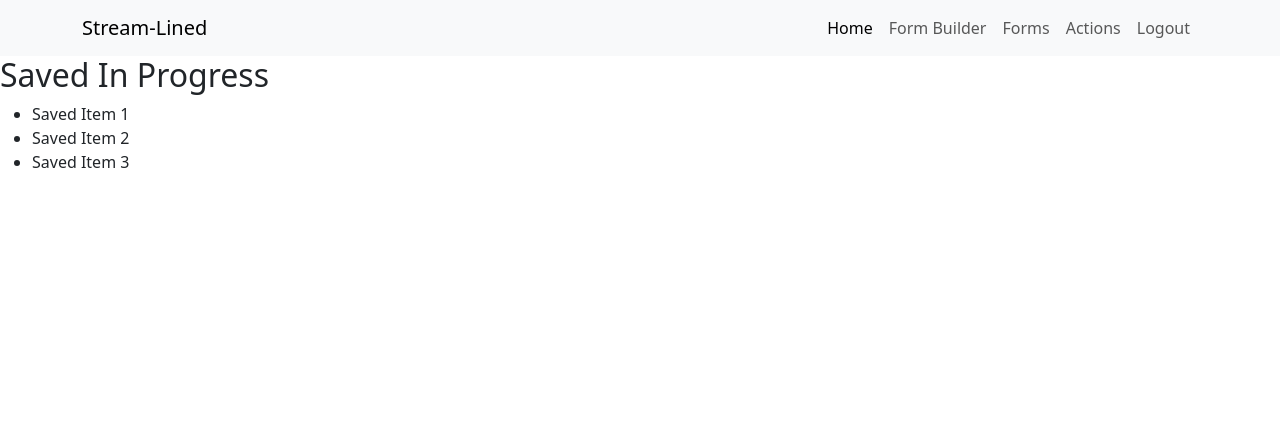
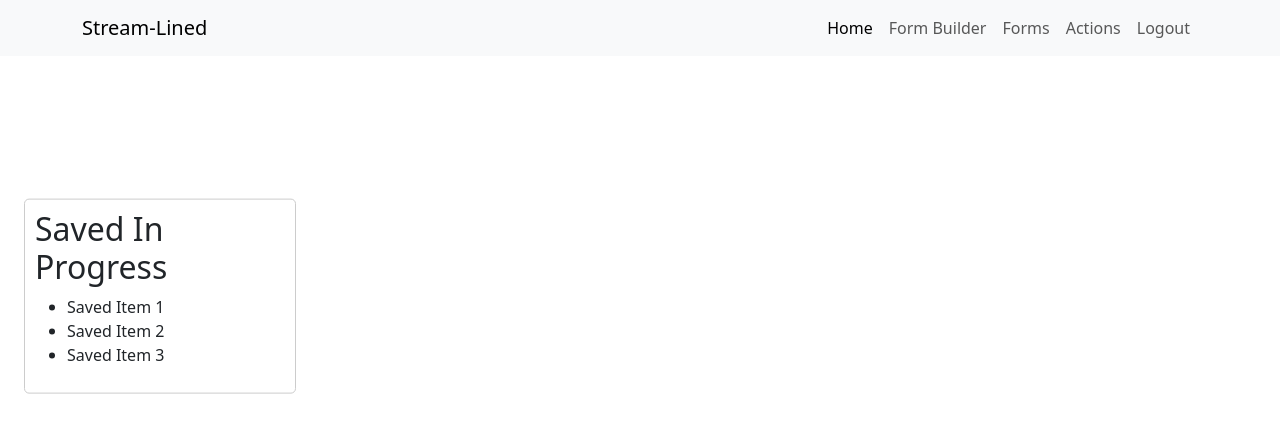
Before and after one commit to pipersjames/t3a2react-app, a React (Create React App) app: page / in a window 1280 px wide. Shown: the top 432 px of the page. Built offline with nearby package versions, Linux system fonts and the light colour scheme.

Commit message:
reactbootstrap for styling

```diff
--- a/package.json
+++ b/package.json
@@ -9,6 +9,7 @@
     "bootstrap": "^5.3.2",
     "js-cookie": "^3.0.5",
     "react": "^18.2.0",
+    "react-bootstrap": "^2.10.0",
     "react-dom": "^18.2.0",
     "react-router-dom": "^6.22.0",
     "react-scripts": "5.0.1",
--- a/src/components/SavedProgess.jsx
+++ b/src/components/SavedProgess.jsx
@@ -1,4 +1,6 @@
 import React, {useState, useEffect} from 'react';
+import { Container } from 'react-bootstrap';
+
 
 function SavedProgress() {
   // State to hold saved data and selected item id
@@ -26,7 +28,8 @@ function SavedProgress() {
 
 
     return (
-    <div>
+      <Container>
+        <div style={{ border: '1px solid #ccc', borderRadius: '5px', padding: '10px' }}>
             <h2>Saved In Progress</h2>
             <ul>
             {savedData.map(item => (
@@ -36,6 +39,7 @@ function SavedProgress() {
             ))}
             </ul>
         </div>
+      </Container>
     );
 }
 
--- a/src/pages/HomePage.jsx
+++ b/src/pages/HomePage.jsx
@@ -1,11 +1,17 @@
 import React from "react";
 import SavedProgress from "../components/SavedProgess";
+import { Container, Row, Col } from 'react-bootstrap'; // Import Container, Row, and Col from Bootstrap
 
 export default function HomePage(){
     return(
         <div>
-            <SavedProgress>
-            </SavedProgress>
+            <Container fluid>
+                <Row>
+                    <Col lg={3} style={{ marginTop: '30vh', transform: 'translateY(-50%)' }}>
+                        <SavedProgress />
+                    </Col>
+                </Row>
+            </Container>
         </div>
     )
 }
```
Also changed, not shown: 1 other file (tests, documents, lock files or other folders). Lines whose indentation alone changed are shown as unchanged.
